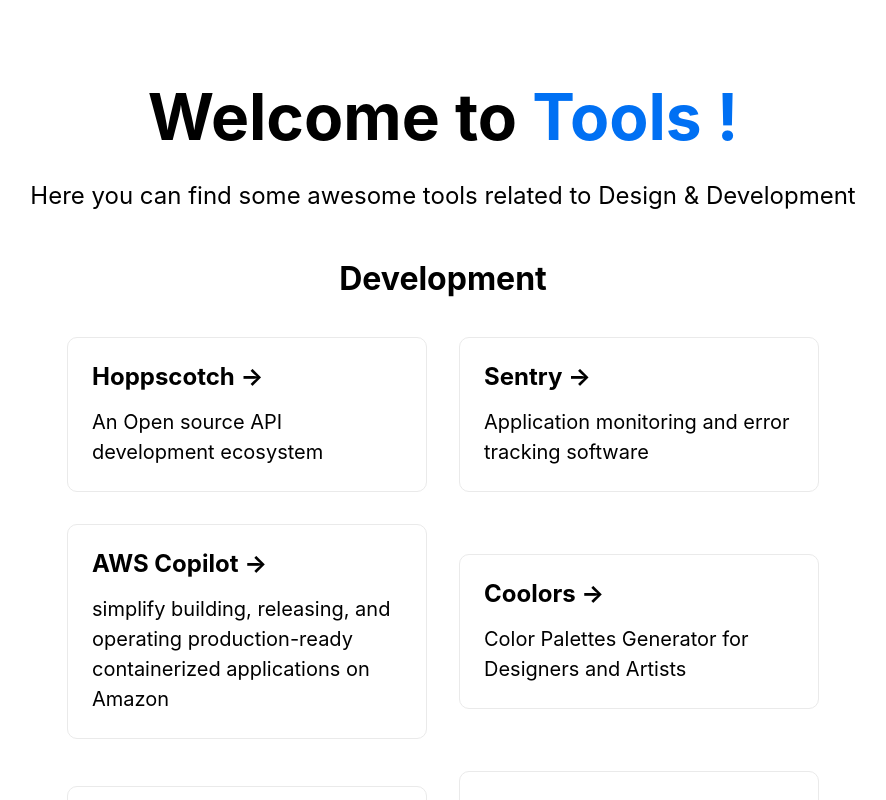
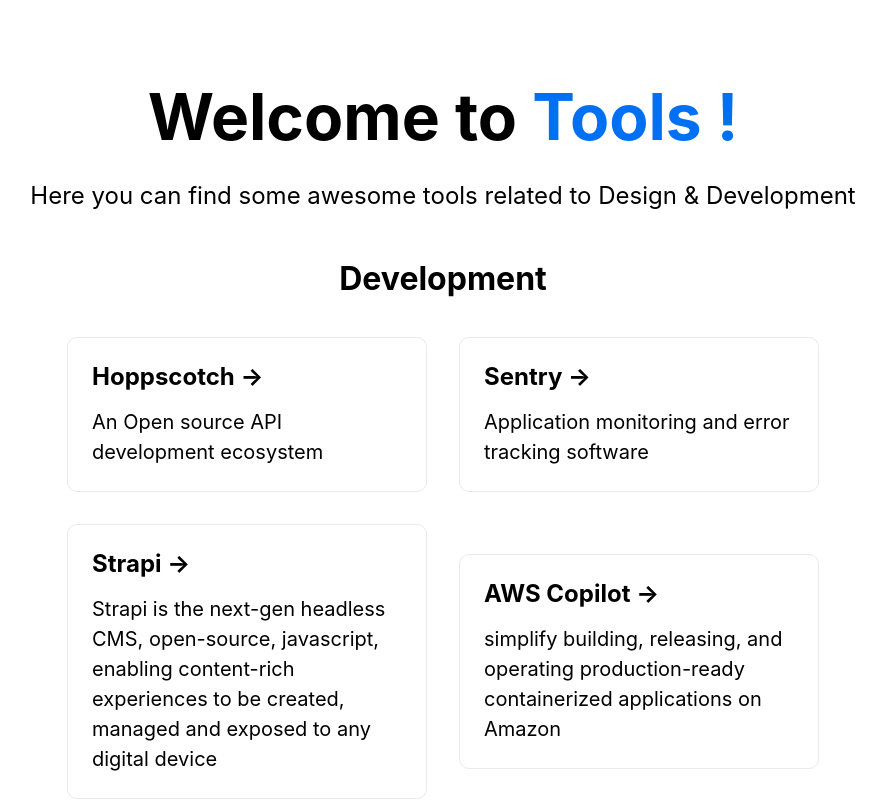
Before and after one commit to akash-santhosh/tools, a Next.js app: page / in a window 1280 px wide. Shown: the top 800 px of the page, without its empty margins (197-1083 px from the left). Built offline with nearby package versions, Linux system fonts and the light colour scheme.

Commit message:
Update data.js

```diff
--- a/data.js
+++ b/data.js
@@ -10,6 +10,12 @@
         "siteName":"Sentry",
         "siteURL":"https://sentry.io",
         "siteDesc":"Application monitoring and error tracking software",
+        "category":"Development"
+    },
+    {
+        "siteName":"Strapi",
+        "siteURL":"https://strapi.io",
+        "siteDesc":"Strapi is the next-gen headless CMS, open-source, javascript, enabling content-rich experiences to be created, managed and exposed to any digital device",
         "category":"Development"
     },
     {
```
